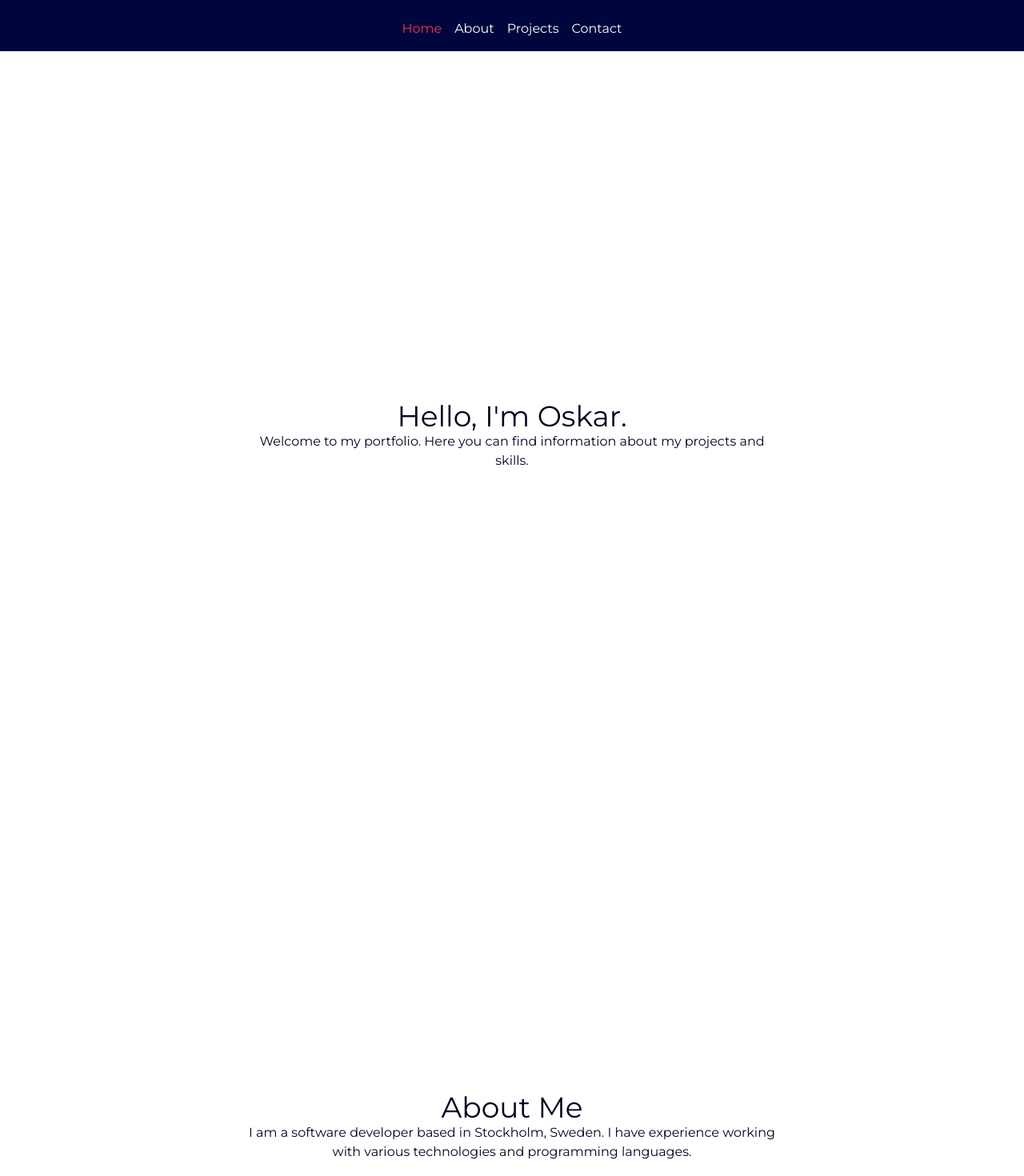
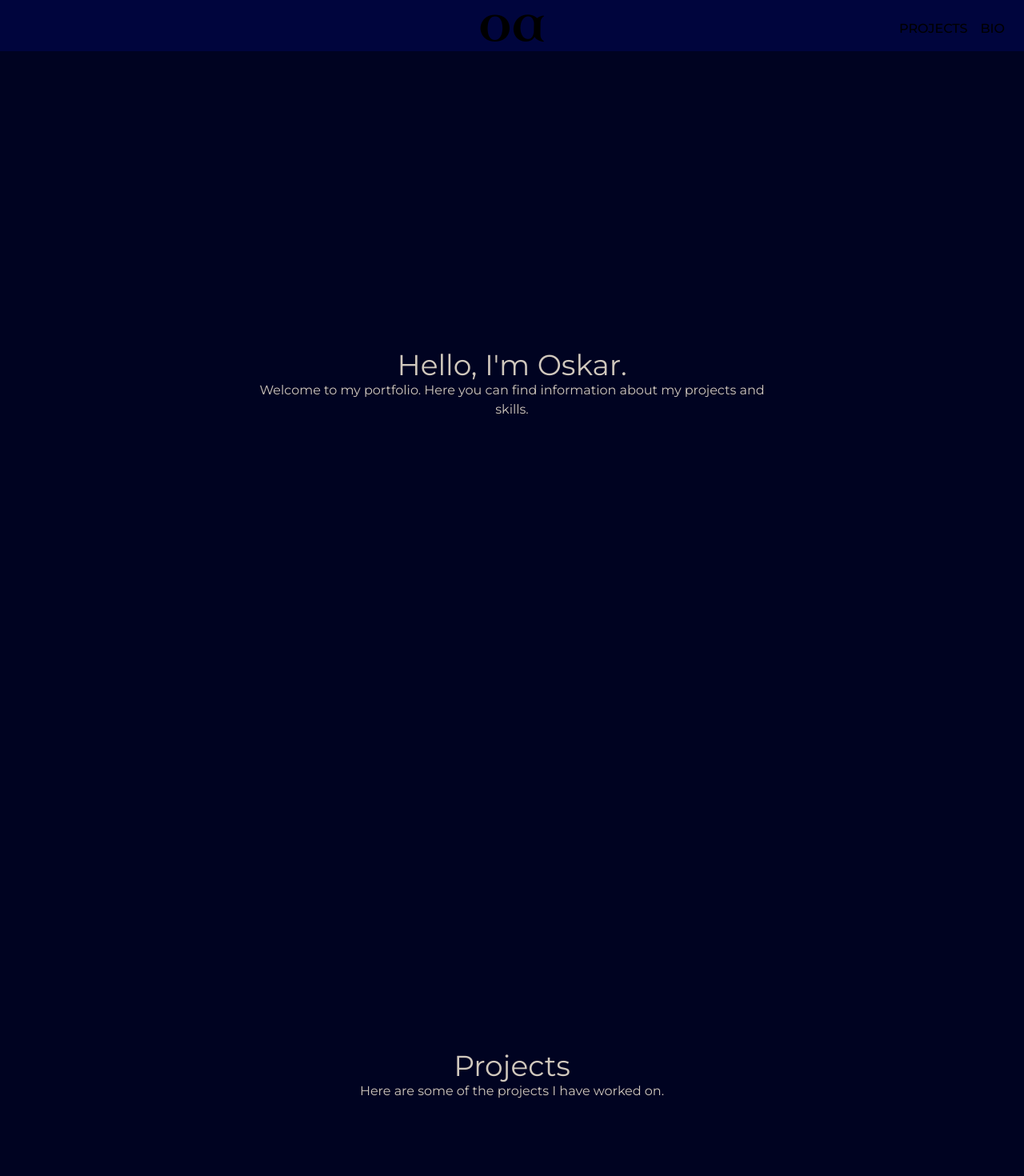
Before and after one commit to oskarandre/portfolio, a Next.js app in the folder portfolio/: page / in a window 1280 px wide. Shown: the top 1470 px of the page at 80% size. Built offline with nearby package versions, Linux system fonts and the light colour scheme.

Commit message:
changed design

```diff
--- a/portfolio/app/globals.css
+++ b/portfolio/app/globals.css
@@ -3,8 +3,8 @@
 @tailwind utilities;
 
 :root {
-  --background: #ffffff;
-  --foreground: #000321;
+  --background: #000321;
+  --foreground: #D0C8BD;
   --primary-color: #4472CA;
   --secondary-color: #F03A47;
   --header-color: #00053D;
@@ -12,11 +12,17 @@
 
 @media (prefers-color-scheme: dark) {
   :root {
-    --background: #000321;
+    /* --background: #000321;
     --foreground: #FFFFFF;
     --primary-color: #4472CA;
     --secondary-color: #F03A47;
-    --header-color: #00053D;
+    --header-color: #00053D; */
+
+    --background: #FFFFFF;
+    --foreground: #000321;
+    --primary-color: #4472CA;
+    --secondary-color: #F03A47;
+    --header-color: #00053d00;
   }
 }
 
@@ -41,6 +47,13 @@ main {
 header {
   background-color: var(--header-color);
   color: var(--background);
+
+}
+
+header h1 {
+  font-family: "Uncial Antiqua", serif;
+  font-weight: 400;
+  font-style: normal;
 }
 
 footer {
--- a/portfolio/app/layout.tsx
+++ b/portfolio/app/layout.tsx
@@ -1,7 +1,7 @@
 "use client";
 
 import { useEffect, useState } from "react";
-import { Montserrat, Geist_Mono } from "next/font/google";
+import { Montserrat, Geist_Mono, Uncial_Antiqua } from "next/font/google";
 import "./globals.css";
 
 const montserrat = Montserrat({
@@ -14,6 +14,11 @@ const geistMono = Geist_Mono({
   subsets: ["latin"],
 });
 
+const uncialAntiqua = Uncial_Antiqua({
+  variable: "--font-uncial-antiqua",
+  subsets: ["latin"],
+  weight: "400",
+});
 
 export default function RootLayout({
   children,
@@ -24,7 +29,7 @@ export default function RootLayout({
 
   useEffect(() => {
     const handleScroll = () => {
-      const sections = ["home", "about", "projects", "contact"];
+      const sections = ["home", "projects", "bio"];
       const scrollPosition = window.scrollY + window.innerHeight / 2;
 
       for (const section of sections) {
@@ -52,25 +57,26 @@ export default function RootLayout({
       <body
         className={`${montserrat.variable} ${geistMono.variable} antialiased`}
       >
-        <header className="fixed top-0 left-0 right-0 p-4 bg-[var(--header-color)] text-white text-center z-50">
-          <nav className="mt-2">
-            <a href="#home" onClick={() => handleClick("home")} className={`mx-2 hover:underline ${currentSection === "home" ? "text-[var(--secondary-color)]" : ""}`}>Home</a>
-            <a href="#about" onClick={() => handleClick("about")} className={`mx-2 hover:underline ${currentSection === "about" ? "text-[var(--secondary-color)]" : ""}`}>About</a>
-            <a href="#projects" onClick={() => handleClick("projects")} className={`mx-2 hover:underline ${currentSection === "projects" ? "text-[var(--secondary-color)]" : ""}`}>Projects</a>
-            <a href="#contact" onClick={() => handleClick("contact")} className={`mx-2 hover:underline ${currentSection === "contact" ? "text-[var(--secondary-color)]" : ""}`}>Contact</a>
+        <header className="fixed top-0 font-medium left-0 right-0 p-4 bg-[var(--header-color)] text-black flex items-center justify-between z-50">
+          <div className="absolute left-1/2 transform -translate-x-1/2">
+            <h1 className="text-6xl">oa</h1>
+          </div>
+          <nav className="mt-2 flex ml-auto">
+            <a href="#projects" onClick={() => handleClick("projects")} className={`mx-2 hover:underline ${currentSection === "work" ? "text-[var(--secondary-color)]" : ""}`}>PROJECTS</a>
+            <a href="#bio" onClick={() => handleClick("bio")} className={`mx-2 hover:underline ${currentSection === "bio" ? "text-[var(--secondary-color)]" : ""}`}>BIO</a>
           </nav>
         </header>
-        <main className="flex-grow pt-16">{children}</main>
-        <footer className="p-4 bg-gray-800 text-white text-center w-full">
-            <div className="mt-2">
+        <main className="flex-grow">{children}</main>
+        <footer className="p-4 bg-[var(--header-color)] text-white text-center w-full">
+          <div className="mt-2">
             <a href="https://www.linkedin.com/in/oskarandre/" target="_blank">
               <img src="/linkedin.svg" alt="LinkedIn" className="inline-block w-10 mr-5" />
             </a>
             <a href="https://github.com/oskarandre/" target="_blank">
               <img src="/github.svg" alt="GitHub" className="inline-block w-10" />
             </a>
-            </div>
-          <p className="text-xs mt-2">OSKAR ANDRÈ &copy;2025</p>
+          </div>
+          <p className="text-xs text-black mt-2">OSKAR ANDRÈ &copy;2025</p>
         </footer>
       </body>
     </html>
--- a/portfolio/app/page.tsx
+++ b/portfolio/app/page.tsx
@@ -10,22 +10,6 @@ export default function Home() {
         </p>
       </section>
 
-      <section id="about" className="min-h-screen flex flex-col items-center justify-center">
-        <h2 className="text-4xl">About Me</h2>
-        <div className="flex flex-col items-center gap-4">
-          {/* <Image
-            src="/profile.jpg"
-            alt="Oskar's profile picture"
-            width={200}
-            height={200}
-            className="rounded-full"
-          /> */}
-          <p className="text-center max-w-2xl">
-            I am a software developer based in Stockholm, Sweden. I have experience working with various technologies and programming languages.
-          </p>
-        </div>
-      </section>
-
       <section id="projects" className="min-h-screen flex flex-col items-center justify-center">
         <h2 className="text-4xl">Projects</h2>
         <p className="text-center max-w-2xl">
@@ -34,7 +18,7 @@ export default function Home() {
         {/* Add project details here */}
       </section>
 
-      <section id="contact" className="min-h-screen flex flex-col items-center justify-center">
+      <section id="bio" className="min-h-screen flex flex-col items-center justify-center">
         <h2 className="text-4xl">Contact</h2>
         <p className="text-center max-w-2xl">
           Feel free to reach out to me through any of the following platforms.
```
Also changed, not shown: portfolio/public/github.svg, portfolio/public/linkedin.svg.
